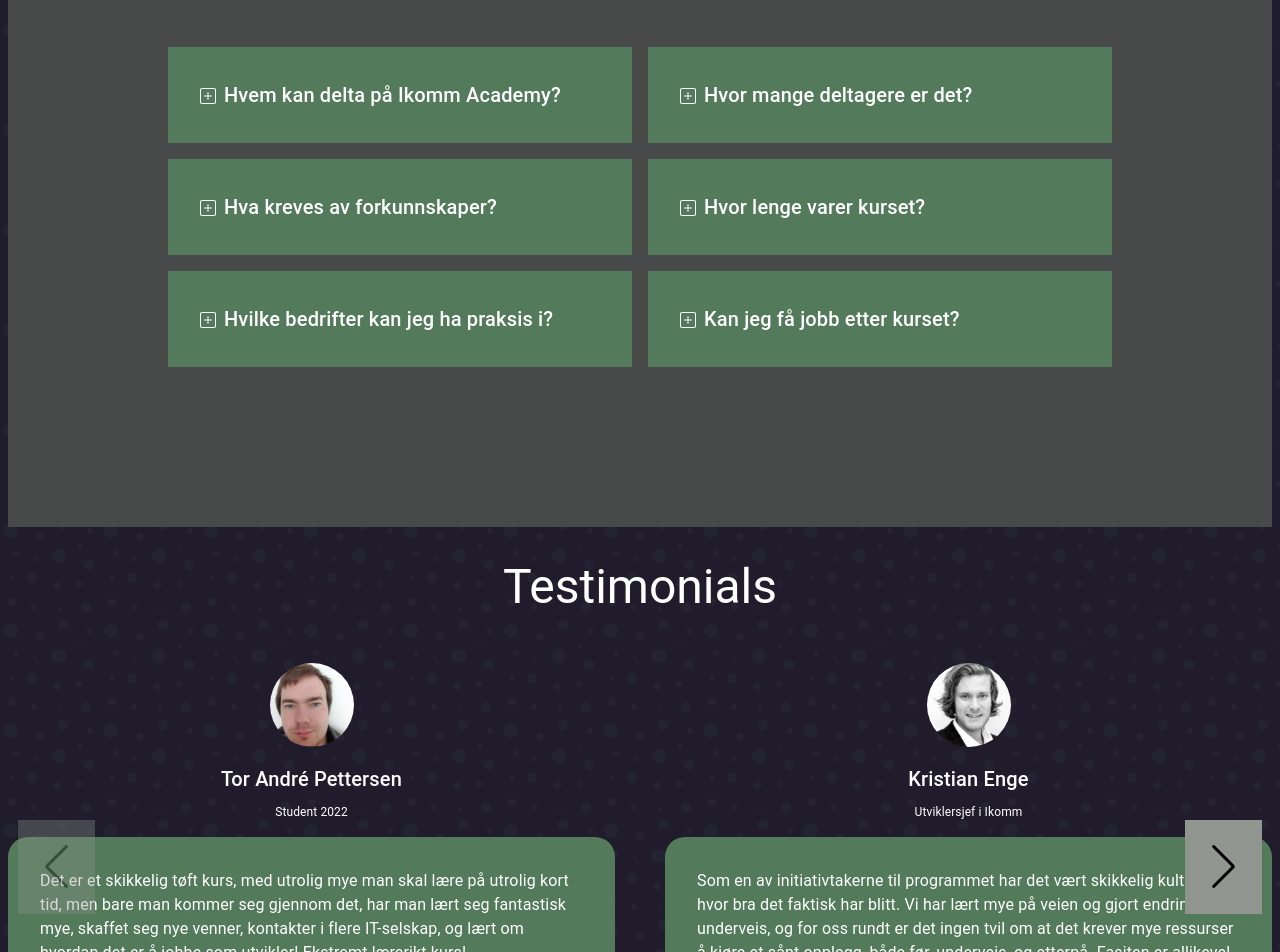
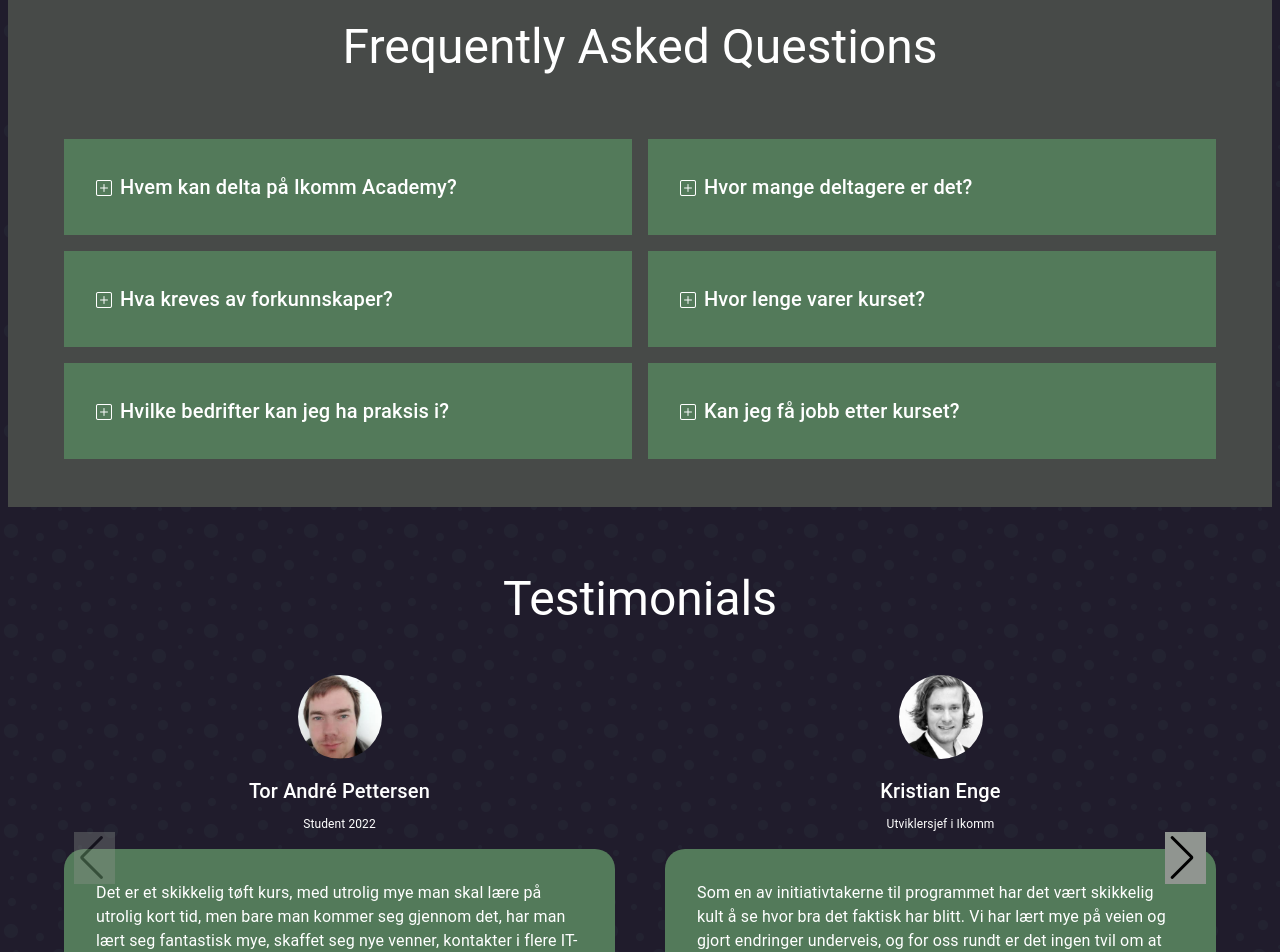
Before and after one commit to Ghaisd/academy-portal_react-ts-, a React (Create React App) app: page / in a window 1280 px wide. Shown: the part 2980-3932 px from the top of the page. Built offline with nearby package versions, Linux system fonts and the light colour scheme.

Commit message:
Worked_On_Some_Styles

```diff
--- a/src/Components/UI/CustomIcon.tsx
+++ b/src/Components/UI/CustomIcon.tsx
@@ -10,7 +10,6 @@ function CustomIcon({ href, iconType }: props) {
     <Link
       ml={2}
       color="#fff"
-      borderRadius="5%"
       fontSize={35}
       href={href}
       rel="noreferrer"
--- a/src/index.css
+++ b/src/index.css
@@ -19,22 +19,3 @@ html, body { height: 100% }
   --color-bg2: #909590;
   --transition: all 400ms ease;
 }
-
-.swiper-button-next,
-.swiper-button-prev {
-  background-color: var(--color-bg2);
-  padding: 25px;
-  color: #000 !important;
-  fill: black !important;
-  stroke: black !important;
-}
-
-.swiper-pagination-bullet {
-  border-radius: 0.1rem;
-  opacity: 1;
-  background-color: #909590
-}
-
-.swiper-pagination-bullet-active {
-  background-color: var(--color-success);
-}
--- a/src/pages/about/StudentsSection/StudentPage.tsx
+++ b/src/pages/about/StudentsSection/StudentPage.tsx
@@ -72,7 +72,7 @@ const StudentPage = () => {
           <CustomIcon href={oneStudent?.GithubLink} iconType="bi bi-github" />
         </Box>
         <CustomButton
-          to="/#"
+          to="#"
           styles={{ backgroundColor: '#f75023', borderRadius: 20 }}
         >
           Last ned CV
@@ -80,7 +80,7 @@ const StudentPage = () => {
       </Box>
       <Box
         component="img"
-        borderRadius="30px"
+        borderRadius={20}
         alt="ProfilePic"
         src={oneStudent?.Image}
       />
--- a/src/pages/academyTV/Video.tsx
+++ b/src/pages/academyTV/Video.tsx
@@ -10,6 +10,7 @@ const Video = ({ src }: props) => (
     src={src}
     allowFullScreen
     height={250}
+    frameBorder="none"
   />
 );
 
--- a/src/pages/home/ArticlesSection.tsx
+++ b/src/pages/home/ArticlesSection.tsx
@@ -4,11 +4,11 @@ import articles from '../../data/articles';
 import Article from '../articles/Article';
 
 const ArticlesSection = () => (
-  <>
+  <Box py={28}>
     <Typography
+      pb={8}
       variant="h3"
       align="center"
-      pt={32}
     >
       Artikler/Nyheter
 
@@ -29,7 +29,7 @@ const ArticlesSection = () => (
         />
       ))}
     </Box>
-  </>
+  </Box>
 );
 
 export default ArticlesSection;
--- a/src/pages/home/categoriesSection/CategoriesSection.tsx
+++ b/src/pages/home/categoriesSection/CategoriesSection.tsx
@@ -34,7 +34,7 @@ const CategoriesSection = () => (
       <CustomButton to={routes.About}>Les mer</CustomButton>
       <CustomButton
         to={routes.AcademyTV}
-        styles={{ marginLeft: ' 1rem ' }}
+        styles={{ marginLeft: 16 }}
       >
         Academy TV
 
--- a/src/pages/home/faqsSection/Faq.tsx
+++ b/src/pages/home/faqsSection/Faq.tsx
@@ -15,7 +15,7 @@ const Faq = ({ headerText, paragraphText }: props) => {
   const SetCssClasses = () => {
     if (faqIcon === 'bi bi-plus-square') {
       setFaqIcon('bi bi-dash-square');
-      setDisplayMode('d-inline-block');
+      setDisplayMode('inline-block');
     } else {
       setFaqIcon('bi bi-plus-square');
       setDisplayMode('none');
@@ -43,7 +43,14 @@ const Faq = ({ headerText, paragraphText }: props) => {
 
         </Typography>
       </Box>
-      <Typography pt={2} display={displayMode}>{paragraphText}</Typography>
+
+      <Typography
+        pt={2}
+        display={displayMode}
+      >
+        {paragraphText}
+
+      </Typography>
     </Box>
   );
 };
--- a/src/pages/home/faqsSection/FaqsSection.tsx
+++ b/src/pages/home/faqsSection/FaqsSection.tsx
@@ -1,18 +1,22 @@
 /* eslint-disable */
 import { Typography } from '@mui/material';
-import { Box } from '@mui/system';
+import { Box, Container } from '@mui/system';
 import faqs from '../../../data/faqs';
 import Faq from './Faq';
 
 const FaqsSection = () => {
   return (
-    <Box
-      mt={12.5}
-      bgcolor="#474a48"
-      p={[8, 20]}
+    <Box bgcolor='#474a48' py={2}>
+    <Container
+    sx={{
+      mt:10,
+    }}
+      // mt={12.5}
+      // bgcolor="#474a48"
+      // py={10}
     >
-      <Typography variant="h3" align="center" mb={8}>Frequently Asked Questions</Typography>
-      <Box display="grid" gridTemplateColumns="1fr 1fr" gap={2}>
+      <Typography variant="h3" align="center" my={8}>Frequently Asked Questions</Typography>
+      <Box display="grid" gridTemplateColumns="1fr 1fr" gap={2} pb={4}>
         {faqs.map((faq) => (
           <Faq
             key={faq.headerText}
@@ -21,6 +25,7 @@ const FaqsSection = () => {
           />
         ))}
       </Box>
+    </Container>
     </Box>
   );
 };
--- a/src/pages/home/testimonialsSection/TestimonialsSection.tsx
+++ b/src/pages/home/testimonialsSection/TestimonialsSection.tsx
@@ -1,8 +1,8 @@
+import { Swiper, SwiperSlide } from 'swiper/react';
 import {
   Navigation, Pagination, Scrollbar, A11y, Virtual,
 } from 'swiper';
-import { Swiper, SwiperSlide } from 'swiper/react';
-import { Box } from '@mui/system';
+import { Container } from '@mui/system';
 import { Typography } from '@mui/material';
 import 'swiper/css';
 import 'swiper/css/pagination';
@@ -12,8 +12,28 @@ import Testimonial from './Testimonial';
 
 const TestimonialsSection = () => (
   <>
-    <Typography variant="h3" align="center" pt={4}>Testimonials</Typography>
-    <Box className="container" pb={4}>
+    <Typography variant="h3" align="center" pt={8}>Testimonials</Typography>
+    <Container
+      maxWidth="lg"
+      sx={{
+        paddingBottom: 6,
+        '.swiper-pagination-bullet': {
+          borderRadius: 0.1,
+          opacity: 1,
+          bgcolor: '#909590',
+        },
+        '.swiper-pagination-bullet-active': {
+          bgcolor: '#00bf8e',
+        },
+        '.swiper-button-next,.swiper-button-prev': {
+          bgcolor: '#909590',
+          color: '#000',
+          p: 0.5,
+          pr: 1.3,
+        },
+      }}
+
+    >
       <Swiper
         modules={[Navigation, Pagination, Scrollbar, A11y, Virtual]}
         spaceBetween={50}
@@ -34,7 +54,7 @@ const TestimonialsSection = () => (
           </SwiperSlide>
         ))}
       </Swiper>
-    </Box>
+    </Container>
   </>
 );
 
```
